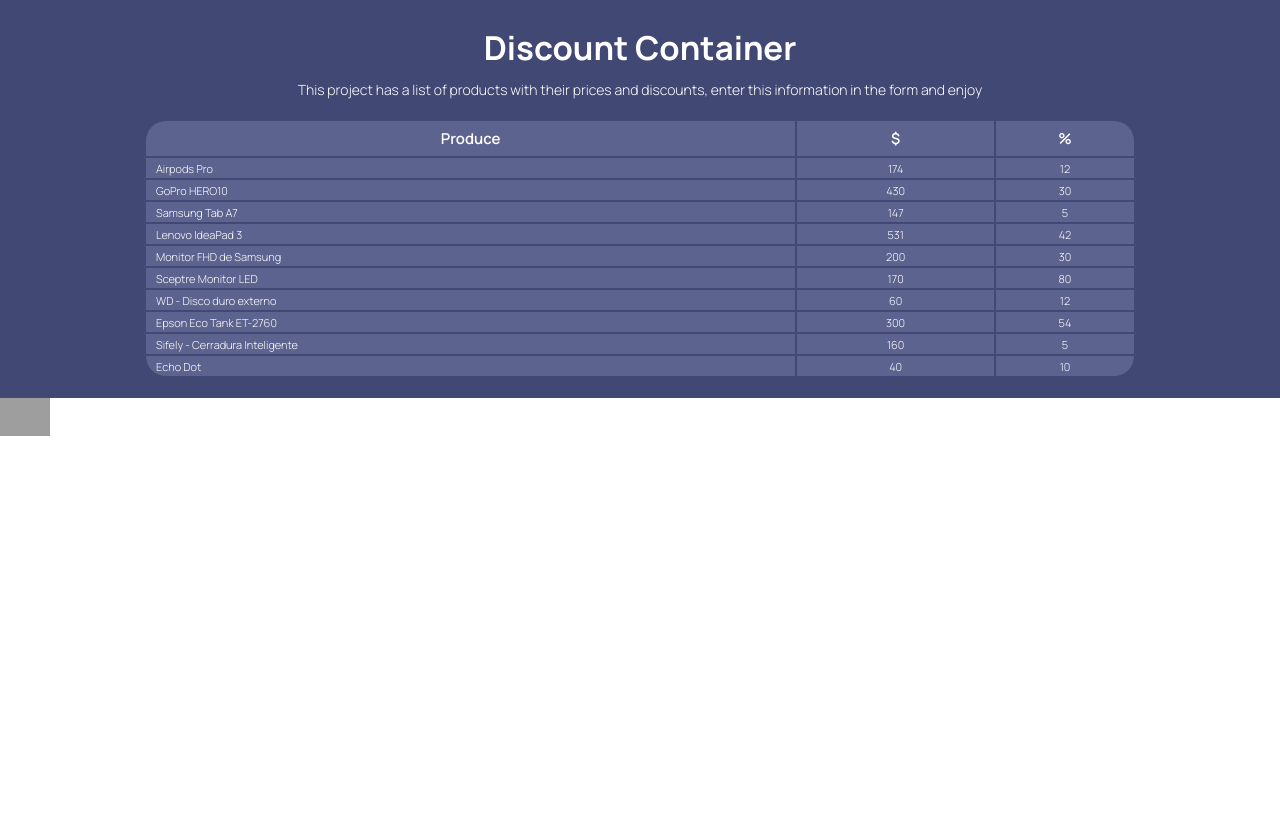
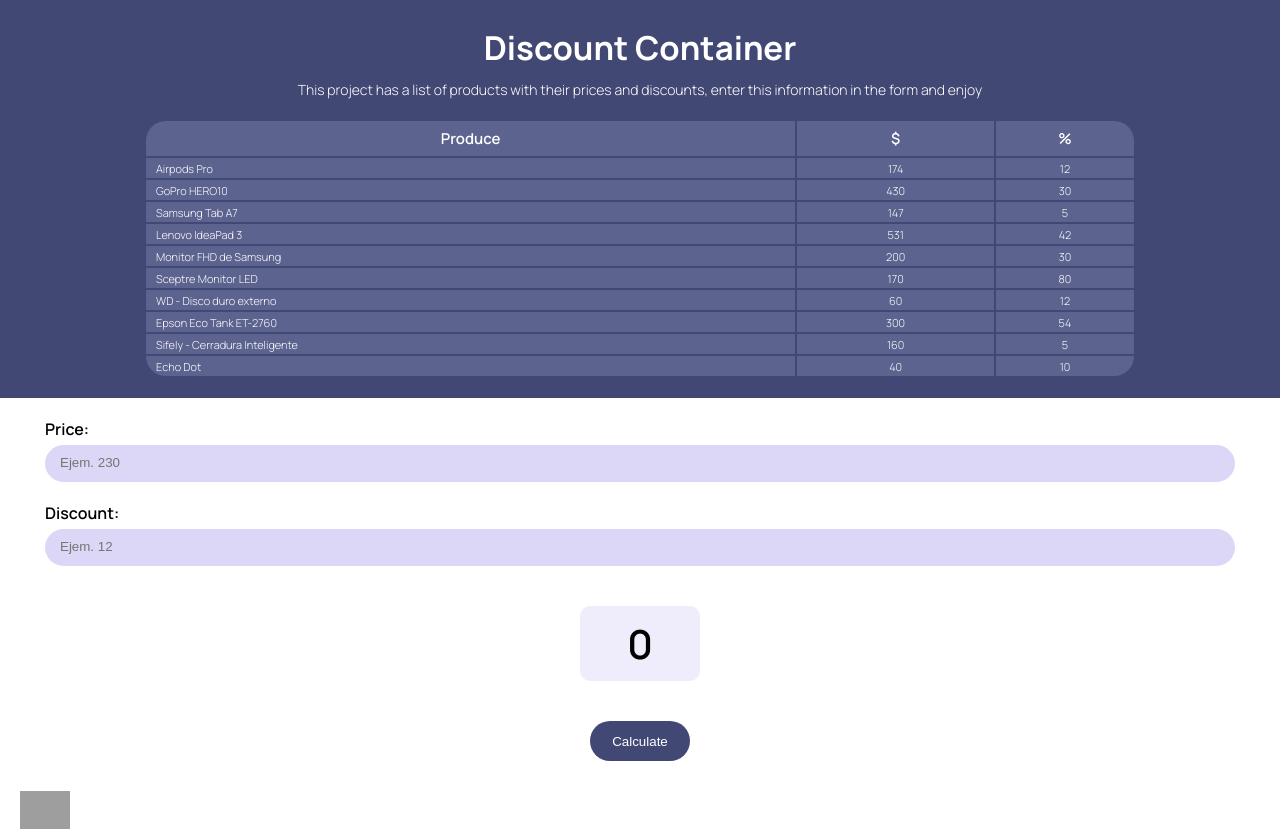
Before and after one commit to AnSeVi/ProyectosJS, a plain HTML site: page proyectos/proyecto_dos/descuento.html in a window 1280 px wide. Before the commit the page ends 800 px from the top, so only its background shows below. Drawn offline with Linux system fonts and the light colour scheme; grey boxes are pictures that could not be loaded; files whose address does not match are found by name.

Commit message:
Finalizacion de estilizar la pagina del discount y empezando la logica

```diff
--- a/proyectos/proyecto_dos/descuento.html
+++ b/proyectos/proyecto_dos/descuento.html
@@ -86,7 +86,20 @@
                 </table>
             </div>
         </section>
-        <section class="main__formContainer"></section>
+        <section class="main__formContainer">
+            <form action="#">
+                <label for="inputPrice">Price:</label>
+                <div class="form__inputDecoration">
+                    <input id="inputPrice" class="inputDecoration__input" type="number" placeholder="Ejem. 230">
+                </div>
+                <label for="inputDiscount">Discount:</label>
+                <div class="form__inputDecoration">
+                    <input id="inputDiscount" class="inputDecoration__input" type="number" placeholder="Ejem. 12">
+                </div>
+                <p id="result" class="form__result">0</p>
+                <button id="buttonCalculate" class="form__calculate" type="button" onclick="empezarCalcular()">Calculate</button>
+            </form>
+        </section>
     </main>
     <footer>
         <a href="../../index.html">
--- a/proyectos/proyecto_dos/descuento_phone.css
+++ b/proyectos/proyecto_dos/descuento_phone.css
@@ -65,6 +65,57 @@ td {
 .item--four {
     border-bottom-right-radius: 20px;
 }
+.main__formContainer {
+    padding: 20px 45px 0;
+    width: 100%;
+    display: flex;
+    flex-direction: column;
+}
+form label {
+    padding-block-end: 5px;
+    font-size: 1.6rem;
+    font-weight: 600;
+    display: block;
+}
+.form__inputDecoration {
+    margin-block-end: 20px;
+    padding: 10.3px 15px 0;
+    width: 100%;
+    height: 37px;
+    border-radius: 100px;
+    background-color: #DCD6F7;
+}
+.inputDecoration__input {
+    width: 100%;
+    border: none;
+    background-color: #DCD6F7;
+}
+.inputDecoration__input:focus {
+    outline: none;
+}
+.form__result {
+    margin: 40px auto;
+    padding: 10px 0;
+    text-align: center;
+    width: 120px;
+    font-size: 4rem;
+    font-weight: 600;
+    background-color: #efedfb;
+    border-radius: 10px;
+}
+.form__calculate {
+    margin: 0 auto 30px;
+    width: 100px;
+    height: 40px;
+    border: none;
+    border-radius: 100px;
+    background-color: #424874;
+    color: white;
+    display: block;
+}
+footer a {
+    margin-inline-start: 20px;
+}
 footer a img {
     width: 50px;
 }
```
Also changed, not shown: proyectos/proyecto_dos/descuento.js (+24 -0 lines).
